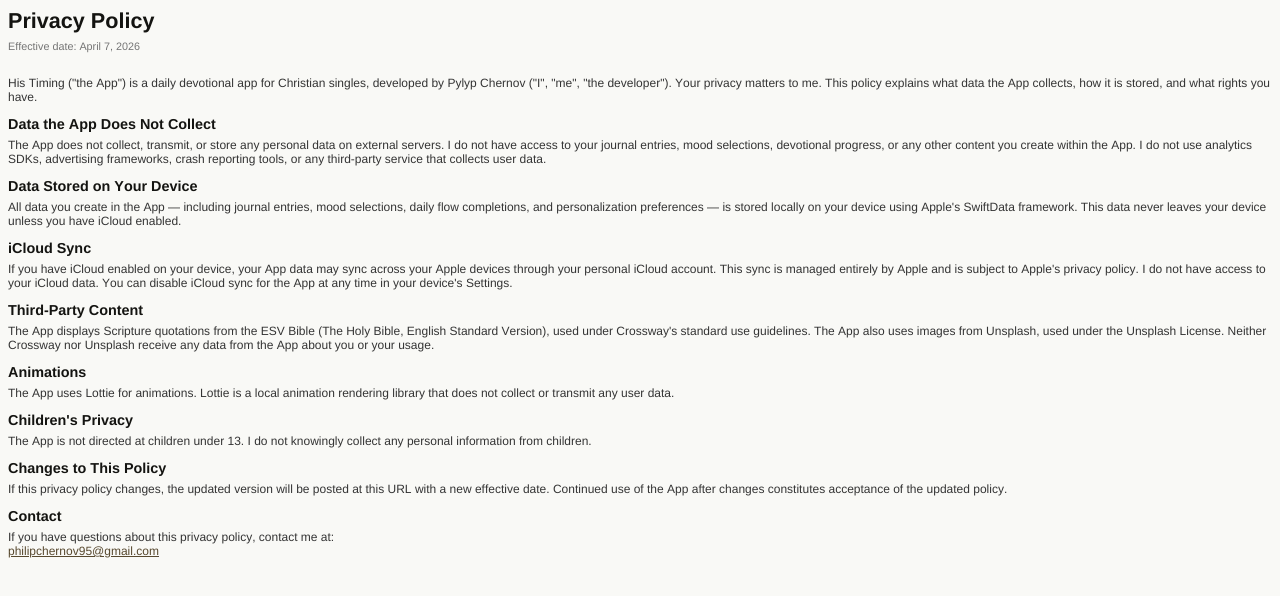
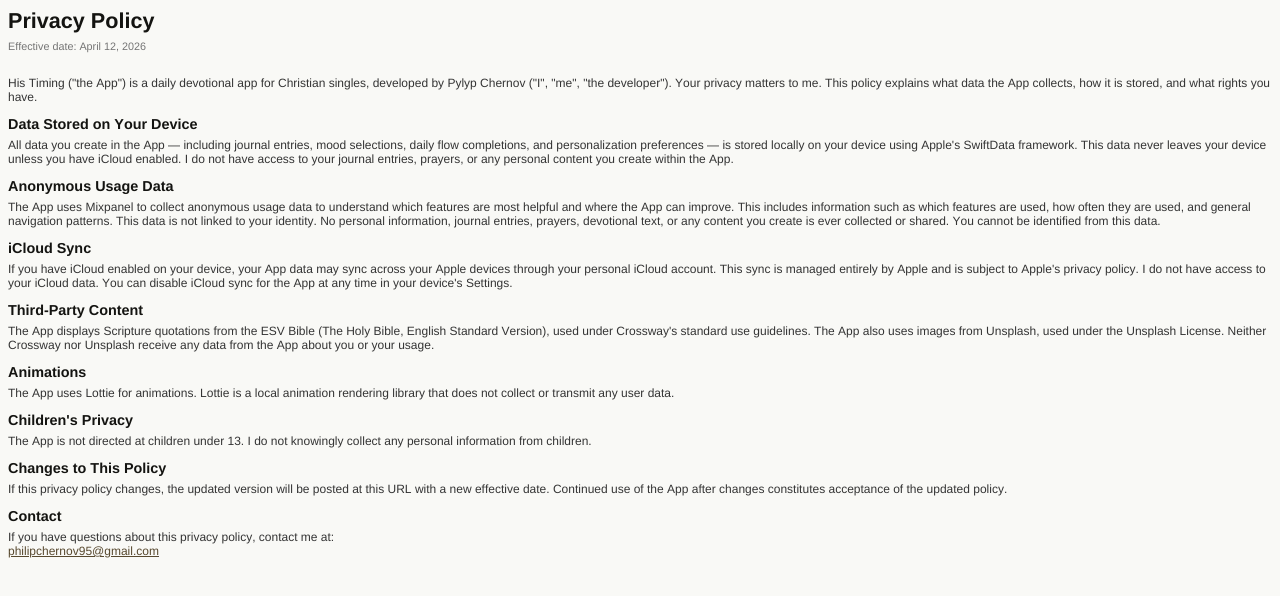
Before and after one commit to Chernov95/his-timing-privacy, a plain HTML site: page index.html in a window 1280 px wide. Drawn offline with Linux system fonts and the light colour scheme.

Commit message:
updates privacy policy after adding mixpanel

```diff
--- a/index.html
+++ b/index.html
@@ -16,12 +16,12 @@
 </head>
 <body>
 <h1 style="margin: 0.0px 0.0px 6.0px 0.0px; font: 21.6px 'Helvetica Neue'; color: #141411; -webkit-text-stroke: #141411"><span class="s1"><b>Privacy Policy</b></span></h1>
-<p class="p2"><span class="s1">Effective date: April 7, 2026</span></p>
+<p class="p2"><span class="s1">Effective date: April 12, 2026</span></p>
 <p class="p3"><span class="s1">His Timing ("the App") is a daily devotional app for Christian singles, developed by Pylyp Chernov ("I", "me", "the developer"). Your privacy matters to me. This policy explains what data the App collects, how it is stored, and what rights you have.</span></p>
-<h2 style="margin: 0.0px 0.0px 6.0px 0.0px; font: 14.4px 'Helvetica Neue'; color: #141411; -webkit-text-stroke: #141411"><span class="s1"><b>Data the App Does Not Collect</b></span></h2>
-<p class="p3"><span class="s1">The App does not collect, transmit, or store any personal data on external servers. I do not have access to your journal entries, mood selections, devotional progress, or any other content you create within the App. I do not use analytics SDKs, advertising frameworks, crash reporting tools, or any third-party service that collects user data.</span></p>
 <h2 style="margin: 0.0px 0.0px 6.0px 0.0px; font: 14.4px 'Helvetica Neue'; color: #141411; -webkit-text-stroke: #141411"><span class="s1"><b>Data Stored on Your Device</b></span></h2>
-<p class="p3"><span class="s1">All data you create in the App — including journal entries, mood selections, daily flow completions, and personalization preferences — is stored locally on your device using Apple's SwiftData framework. This data never leaves your device unless you have iCloud enabled.</span></p>
+<p class="p3"><span class="s1">All data you create in the App — including journal entries, mood selections, daily flow completions, and personalization preferences — is stored locally on your device using Apple's SwiftData framework. This data never leaves your device unless you have iCloud enabled. I do not have access to your journal entries, prayers, or any personal content you create within the App.</span></p>
+<h2 style="margin: 0.0px 0.0px 6.0px 0.0px; font: 14.4px 'Helvetica Neue'; color: #141411; -webkit-text-stroke: #141411"><span class="s1"><b>Anonymous Usage Data</b></span></h2>
+<p class="p3"><span class="s1">The App uses Mixpanel to collect anonymous usage data to understand which features are most helpful and where the App can improve. This includes information such as which features are used, how often they are used, and general navigation patterns. This data is not linked to your identity. No personal information, journal entries, prayers, devotional text, or any content you create is ever collected or shared. You cannot be identified from this data.</span></p>
 <h2 style="margin: 0.0px 0.0px 6.0px 0.0px; font: 14.4px 'Helvetica Neue'; color: #141411; -webkit-text-stroke: #141411"><span class="s1"><b>iCloud Sync</b></span></h2>
 <p class="p3"><span class="s1">If you have iCloud enabled on your device, your App data may sync across your Apple devices through your personal iCloud account. This sync is managed entirely by Apple and is subject to Apple's privacy policy. I do not have access to your iCloud data. You can disable iCloud sync for the App at any time in your device's Settings.</span></p>
 <h2 style="margin: 0.0px 0.0px 6.0px 0.0px; font: 14.4px 'Helvetica Neue'; color: #141411; -webkit-text-stroke: #141411"><span class="s1"><b>Third-Party Content</b></span></h2>
```
